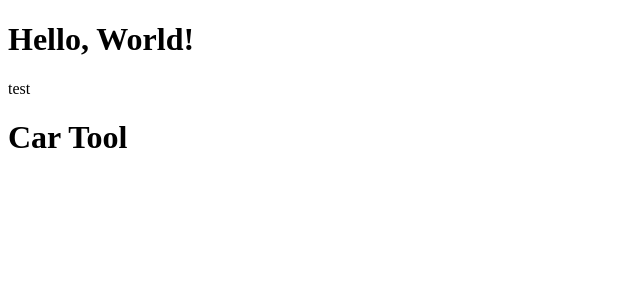
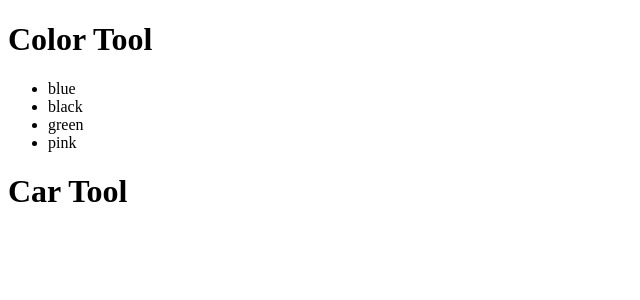
Before and after one commit to t4d-classes/react-typescript_06292020, a React (Create React App) app in the folder demo-app/: page / in a window 1280 px wide. Shown: the top 300 px of the page, without its empty margins (0-640 px from the left). Built offline with nearby package versions, Linux system fonts and the light colour scheme.

Commit message:
add code demos

```diff
--- a/demo-app/src/components/ColorTool.tsx
+++ b/demo-app/src/components/ColorTool.tsx
@@ -1,16 +1,38 @@
 import React from 'react';
 
+import { Color } from '../models/Color';
+
 export const ColorTool = () => {
+
+  const colors: Color[] = [
+    { id: 1, name: 'blue', hexcode: '#0000FF' },
+    { id: 2, name: 'black', hexcode: '#000000' },
+    { id: 3, name: 'green', hexcode: '#00FF00' },
+    { id: 4, name: 'pink', hexcode: '#FFC0CB' },
+  ];
+
+  // const colorListItems = [];
+
+  // for (let x=0; x<colors.length; x++) {
+  //   colorListItems.push(
+  //     <li key={colors[x].id}>
+  //       {colors[x].name}
+  //     </li>);
+  // }
+
+  const colorListItems = colors.map(c =>
+    <li key={c.id}>
+      {c.name}
+    </li>
+  );
+
   return (
     <>
       <header>
         <h1>Color Tool</h1>
       </header>
       <ul>
-        <li>blue</li>
-        <li>black</li>
-        <li>green</li>
-        <li>pink</li>
+        {colorListItems}
       </ul>
     </>
   );
--- a/demo-app/src/index.tsx
+++ b/demo-app/src/index.tsx
@@ -1,12 +1,12 @@
 import React from 'react';
 import ReactDOM from 'react-dom';
 
-import { HelloWorld } from './components/HelloWorld';
+import { ColorTool } from './components/ColorTool';
 import { CarTool } from './components/CarTool';
 
 ReactDOM.render(
   <>
-    <HelloWorld />
+    <ColorTool />
     <CarTool />
   </>,
   document.querySelector('#root'),
--- /dev/null
+++ b/demo-app/src/models/Color.ts
@@ -0,0 +1,5 @@
+export interface Color {
+  id: number;
+  name: string;
+  hexcode: string;
+}
```
